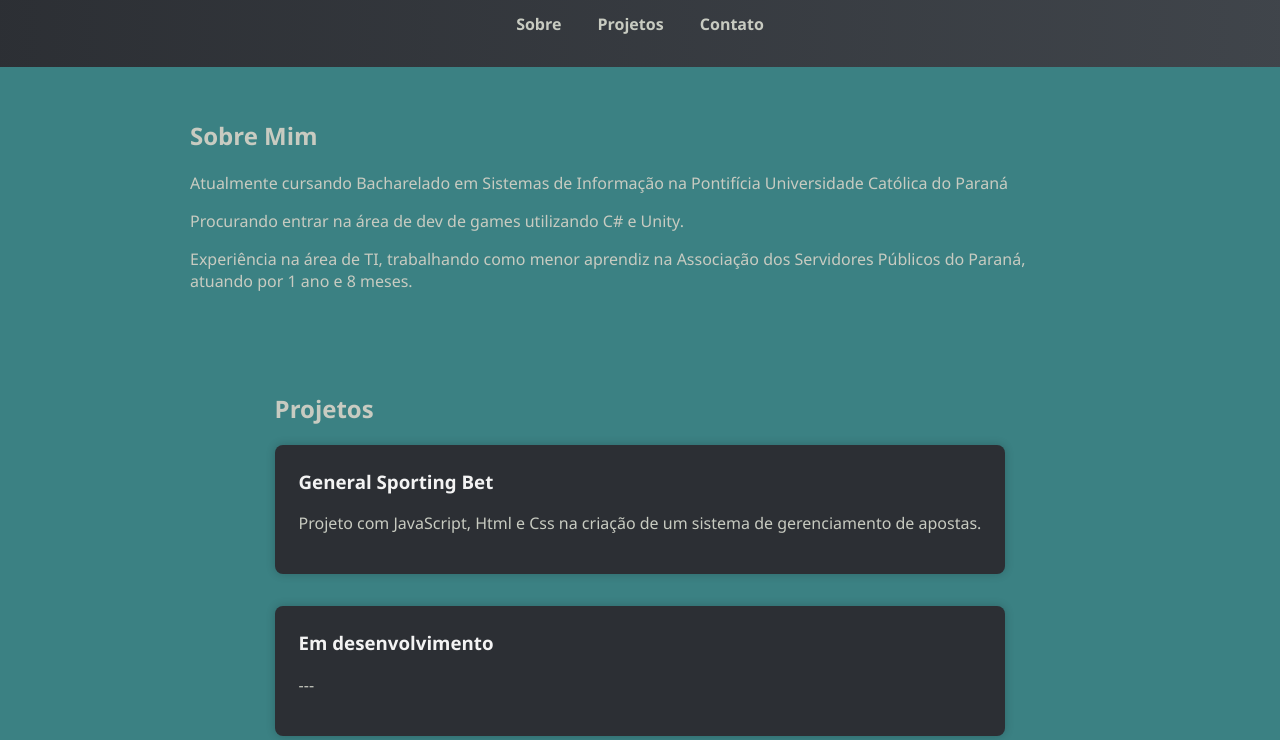
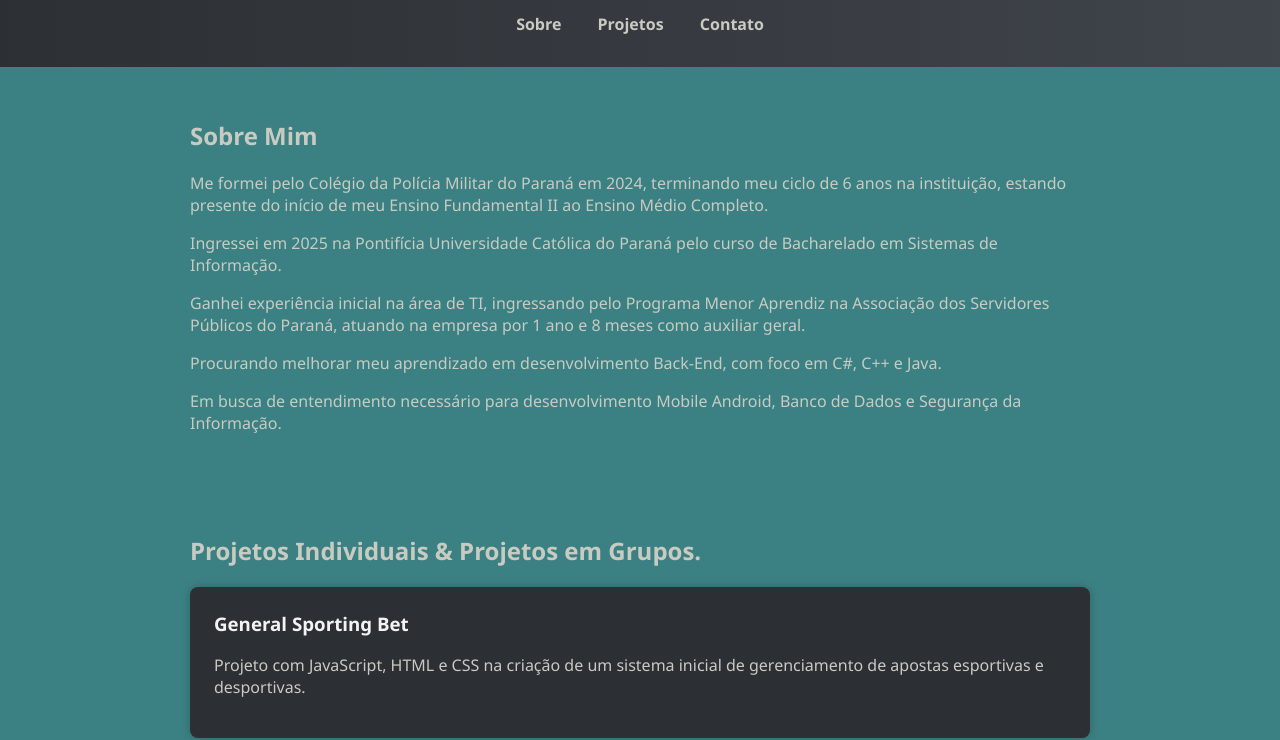
Before and after one commit to EmidioAF/Portifolio, a plain HTML site: page index.html in a window 1280 px wide. Shown: the part 90-830 px from the top of the page. Drawn offline with Linux system fonts and the light colour scheme.

Commit message:
Update index.html

```diff
--- a/index.html
+++ b/index.html
@@ -86,20 +86,22 @@
 
   <section id="sobre">
     <h2>Sobre Mim</h2>
-    <p> Atualmente cursando Bacharelado em Sistemas de Informação na Pontifícia Universidade Católica do Paraná</p>
-    <p> Procurando entrar na área de dev de games utilizando C# e Unity.</p>
-    <p> Experiência na área de TI, trabalhando como menor aprendiz na Associação dos Servidores Públicos do Paraná, atuando por 1 ano e 8 meses.</p>
-  </section>
+    <p> Me formei pelo Colégio da Polícia Militar do Paraná em 2024, terminando meu ciclo de 6 anos na instituição, estando presente do início de meu Ensino Fundamental II ao Ensino Médio Completo.</p>
+    <p> Ingressei em 2025 na Pontifícia Universidade Católica do Paraná pelo curso de Bacharelado em Sistemas de Informação.</p>
+    <p> Ganhei experiência inicial na área de TI, ingressando pelo Programa Menor Aprendiz na Associação dos Servidores Públicos do Paraná, atuando na empresa por 1 ano e 8 meses como auxiliar geral.</p>
+    <p> Procurando melhorar meu aprendizado em desenvolvimento Back-End, com foco em C#, C++ e Java.</p>
+    <p> Em busca de entendimento necessário para desenvolvimento Mobile Android, Banco de Dados e Segurança da Informação.</p>
+    </section>
 
   <section id="projetos">
-    <h2>Projetos</h2>
+    <h2>Projetos Individuais & Projetos em Grupos.</h2>
     <div class="projeto">
       <h3>General Sporting Bet</h3>
-      <p>Projeto com JavaScript, Html e Css na criação de um sistema de gerenciamento de apostas.</p>
+      <p>Projeto com JavaScript, HTML e CSS na criação de um sistema inicial de gerenciamento de apostas esportivas e desportivas.</p>
     </div>
     <div class="projeto">
-      <h3>Em desenvolvimento</h3>
-      <p>---</p>
+      <h3>Arduíno Simples de Leitura de Movimento</h3>
+      <p>Projeto desenvolvido utilizando sistema Arduíno básico para construir a base teórica e simples de um aparelho para medir movimentos que ocorrem ao redor do mesmo.</p>
     </div>
     <div class="projeto">
       <h3>Em desenvolvimento</h3>
@@ -110,7 +112,7 @@
   <section id="contato">
     <h2>Contato</h2>
     <p>Email: angelottiemidio@gmail.com</p>
-    <p>GitHub: <a href="https://github.com/EmidioAF" target="_blank">@EmidioAF></p>
+    <p>GitHub: <a href="https://github.com/EmidioAF" target="_blank">@EmidioAF/></p>
     <p>LinkedIn: <a href="https://linkedin.com/in/emidioaf" target="_blank">/in/emidioaf</a></p>
   </section>
 
```
